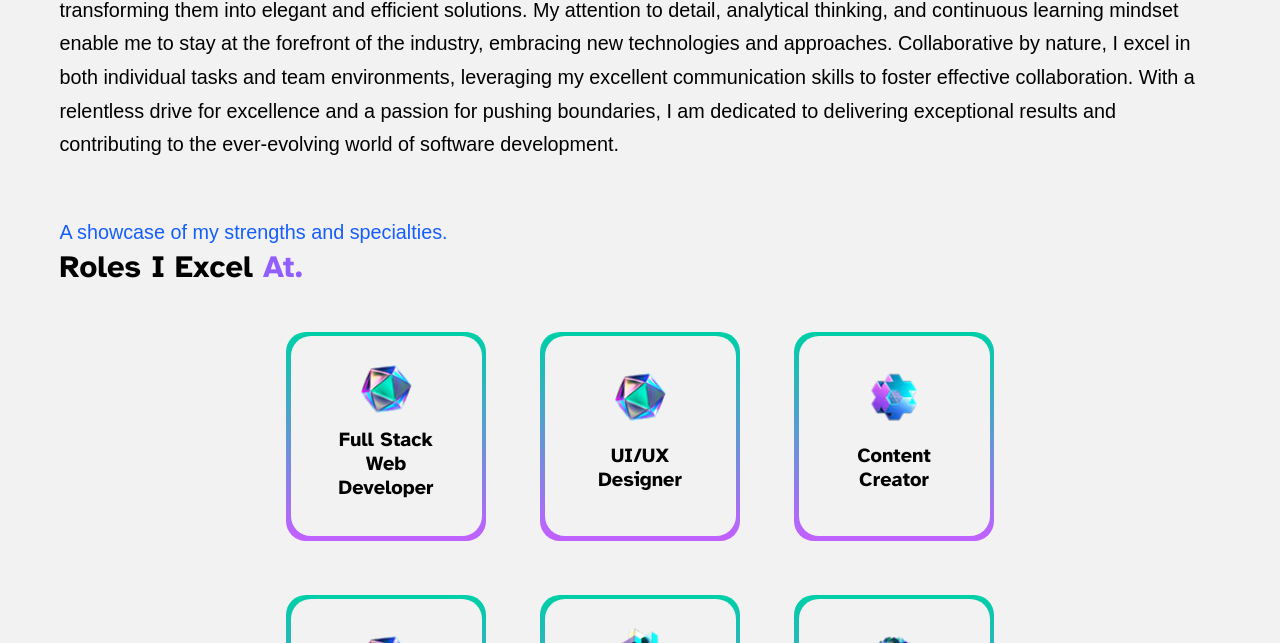
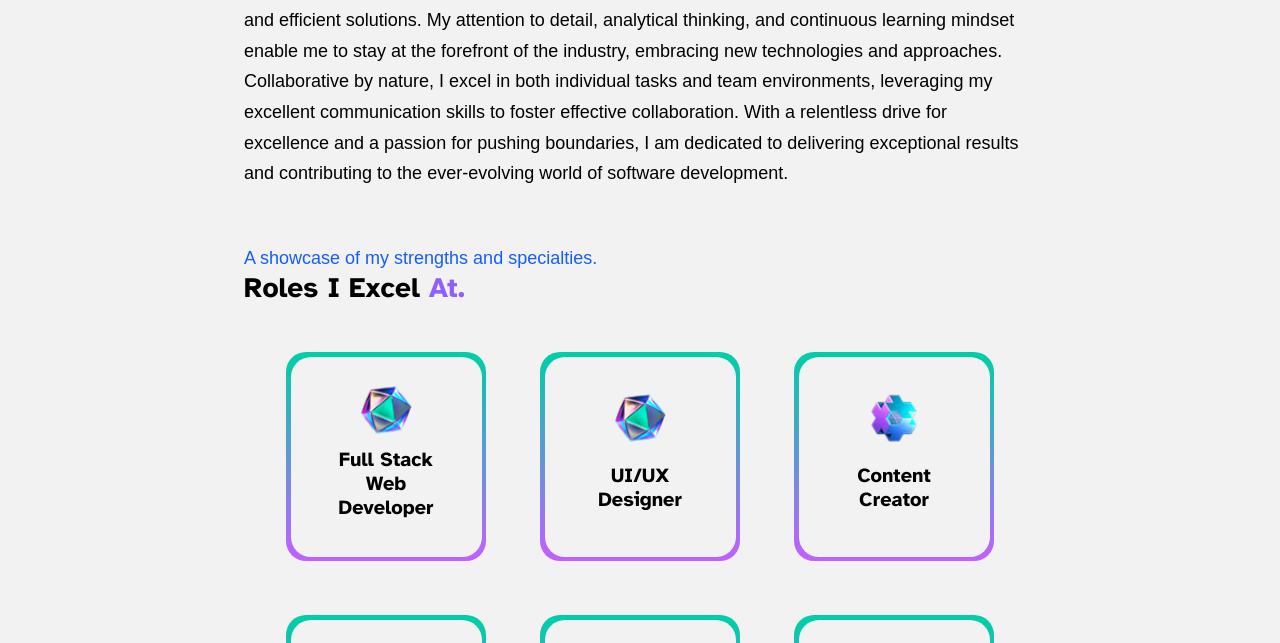
Before and after one commit to govinda-hosein/gh-portfolio, an Astro site: page / in a window 1280 px wide. Shown: the part 478-1121 px from the top of the page. Built offline with nearby package versions, Linux system fonts and the light colour scheme; Astro itself is replaced by a stand-in of ours.

Commit message:
Small updates

```diff
--- a/src/styles/global.css
+++ b/src/styles/global.css
@@ -27,15 +27,26 @@
 }
 body {
   font-family: sans-serif;
-  margin: 0;
+  margin: auto;
   padding: 0;
   text-align: left;
   background-size: 100% 600px;
   word-wrap: break-word;
   overflow-wrap: break-word;
-  font-size: 1.1em;
+  font-size: 1em;
   line-height: 1.7;
+  max-width: 900px;
   @apply text-text bg-background;
+}
+
+@media (max-width: 720px) {
+  body {
+    font-size: 16px;
+    margin: 0;
+  }
+  main {
+    padding: 1em;
+  }
 }
 
 html {
```
Also changed, not shown: 1 other file.
